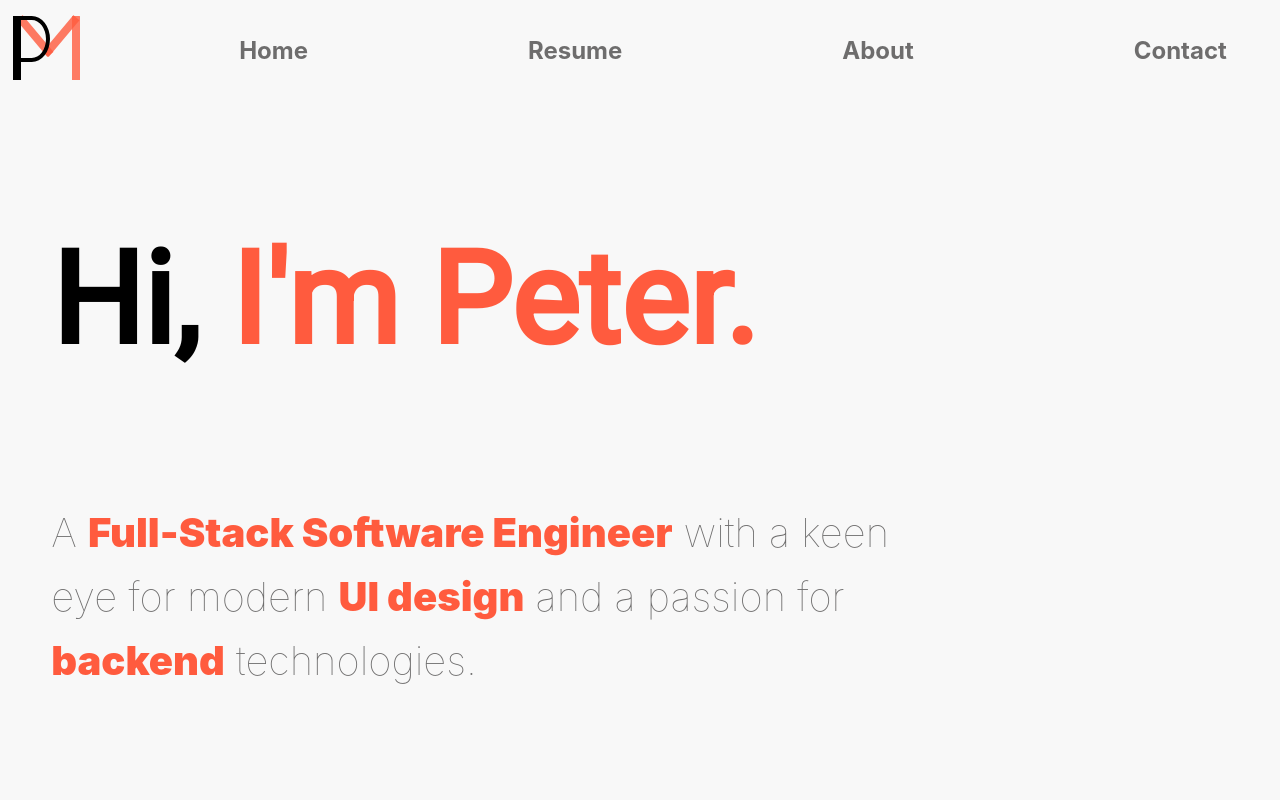
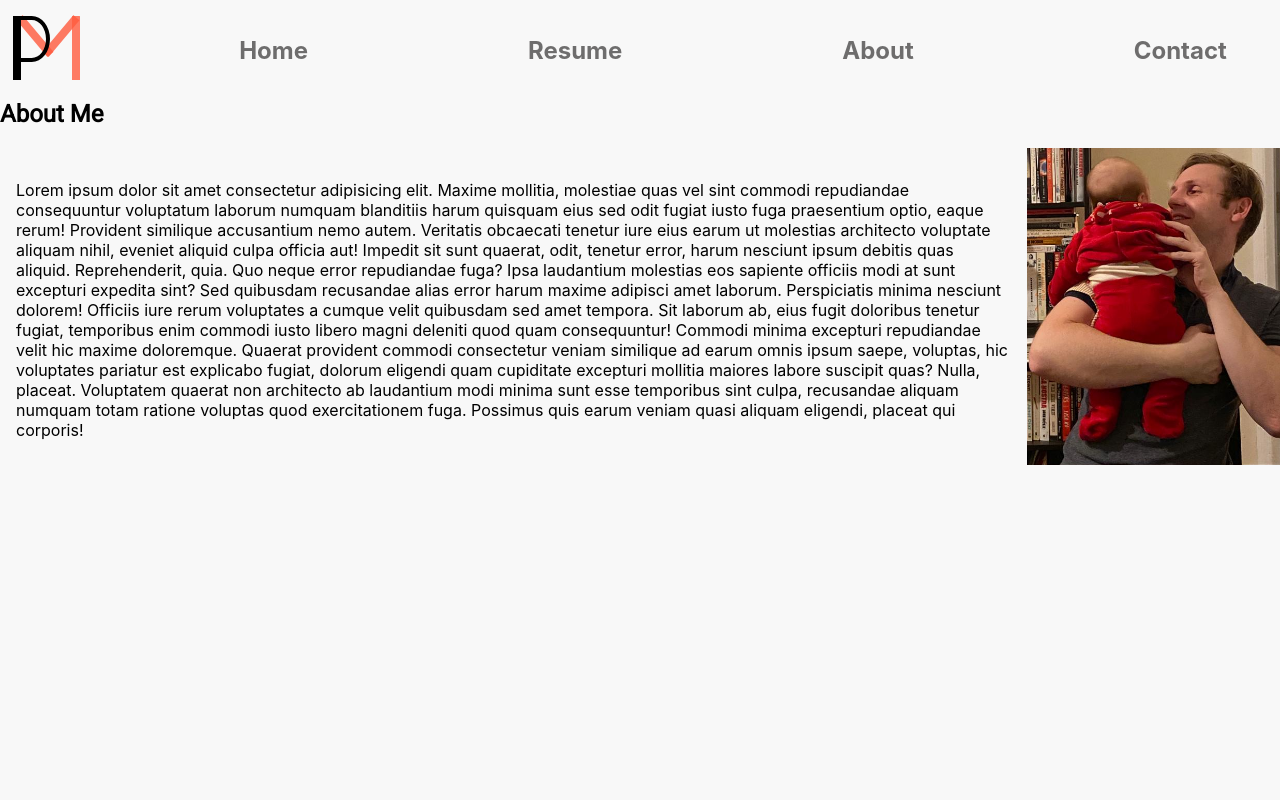
Before and after one commit to petermc87/portfolio, a React (Create React App) app: page /about in a window 1280 px wide. Shown: the top 800 px of the page. Built offline with nearby package versions, Linux system fonts and the light colour scheme.

Commit message:
added about section

```diff
--- /dev/null
+++ b/src/components/About/Article/Article.js
@@ -0,0 +1,36 @@
+import meandsaorla from '../../../../src/images/merandsaorla.png'
+import styles from '../Article/Article.module.scss'
+export default function Article () {
+    return(
+        <article >
+
+            <h1>About Me</h1>
+            <div className={styles.aboutSection}>
+            <p>Lorem ipsum dolor sit amet consectetur adipisicing elit. Maxime mollitia,
+molestiae quas vel sint commodi repudiandae consequuntur voluptatum laborum
+numquam blanditiis harum quisquam eius sed odit fugiat iusto fuga praesentium
+optio, eaque rerum! Provident similique accusantium nemo autem. Veritatis
+obcaecati tenetur iure eius earum ut molestias architecto voluptate aliquam
+nihil, eveniet aliquid culpa officia aut! Impedit sit sunt quaerat, odit,
+tenetur error, harum nesciunt ipsum debitis quas aliquid. Reprehenderit,
+quia. Quo neque error repudiandae fuga? Ipsa laudantium molestias eos
+sapiente officiis modi at sunt excepturi expedita sint? Sed quibusdam
+recusandae alias error harum maxime adipisci amet laborum. Perspiciatis
+minima nesciunt dolorem! Officiis iure rerum voluptates a cumque velit
+quibusdam sed amet tempora. Sit laborum ab, eius fugit doloribus tenetur
+fugiat, temporibus enim commodi iusto libero magni deleniti quod quam
+consequuntur! Commodi minima excepturi repudiandae velit hic maxime
+doloremque. Quaerat provident commodi consectetur veniam similique ad
+earum omnis ipsum saepe, voluptas, hic voluptates pariatur est explicabo
+fugiat, dolorum eligendi quam cupiditate excepturi mollitia maiores labore
+suscipit quas? Nulla, placeat. Voluptatem quaerat non architecto ab laudantium
+modi minima sunt esse temporibus sint culpa, recusandae aliquam numquam
+totam ratione voluptas quod exercitationem fuga. Possimus quis earum veniam
+quasi aliquam eligendi, placeat qui corporis!</p>
+                <div className={styles.imageContainer}>
+                    <img src={meandsaorla}/>
+                </div>
+            </div>
+        </article>
+    )
+}
--- /dev/null
+++ b/src/components/About/Article/Article.module.scss
@@ -0,0 +1,24 @@
+.aboutSection{
+    // border: solid black;
+    display: flex;
+}
+
+.aboutSection p{
+    // border: solid green;
+    width: 150%;
+    // max-width: 60rem;
+    min-width: 10%;
+    padding: 1rem;
+}
+.imageContainer{
+    // border: solid red;
+    // width: 150rem;
+    // height: 15rem;
+    // width: 40%;
+}
+
+
+.imageContainer img{
+    // height: 100%;
+    width: 100%;
+}
--- a/src/components/Header/Header.js
+++ b/src/components/Header/Header.js
@@ -1,30 +1,40 @@
 import styles from '../Header/Header.module.scss'
 import { useState } from 'react'
+import { useNavigate , Link} from 'react-router-dom'
 export default function Header () {
+
   const [openHamburger, setOpenHamburger] = useState(false)
   const [hamburgerInitializer, setHamburgerInitializer] = useState(false)
+  const navigate = useNavigate()
+
+  const handleHomeNavigate = () => {
+    navigate('/')
+  }
+
+  const handleAboutNavigate = () => {
+    navigate('/about')
+  }
 
   return (
     <>
-      <div className={styles.navigation}>
-        <div className={styles.logo}>
+      <div className={styles.navigation} >
+        <div className={styles.logo} onClick={()=>{handleHomeNavigate()}}>
           <div className={styles.straight} />
           <div className={styles.circle} />
           <div className={styles.line} />
           <div className={styles.lineTwo} />
           <div className={styles.straightEnd} />
         </div>
-        <div className={styles.navSelector}>
+         <div className={styles.navSelector} onClick={()=>{handleHomeNavigate()}}>
           <h2>Home</h2>
         </div>
-
           <div className={styles.navSelector}>
             <a href='https://drive.google.com/file/d/19UmH_5bRH1q4gbGMsO8-35fRxT8dFDvZ/view?usp=share_link'>
               <h2>Resume</h2>
             </a>
           </div>
-        <div className={styles.navSelector}>
-          <h2>About</h2>
+        <div className={styles.navSelector} onClick={()=>{handleAboutNavigate()}}>
+          <h2 >About</h2>
         </div>
         <div className={styles.navSelector}>
           <h2>Contact</h2>
@@ -47,20 +57,29 @@ export default function Header () {
       </div>
       {openHamburger && hamburgerInitializer
         ? <div className={styles.hamburgerNav}>
-          <div className={styles.navItem}><h1>Home</h1></div>
+          <div className={styles.navItem} onClick={()=>{
+              handleHomeNavigate()
+              setOpenHamburger(false)
+            }}><h1>Home</h1></div>
             <a href='https://drive.google.com/file/d/19UmH_5bRH1q4gbGMsO8-35fRxT8dFDvZ/view?usp=share_link'>
               <div className={styles.navItem}><h1>Resume</h1></div>
             </a>
-          <div className={styles.navItem}><h1>About</h1></div>
+          <div className={styles.navItem} onClick={()=>{
+              handleAboutNavigate()
+              setOpenHamburger(false)
+            }}><h1>About</h1></div>
           <div className={styles.navItem}><h1>Contact</h1></div>
         </div>
         : !openHamburger && hamburgerInitializer
             ? <div className={styles.hamburgerNavOut}>
-              <div className={styles.navItem}><h1>Home</h1></div>
+              <div className={styles.navItem} onClick={()=>{
+                  handleHomeNavigate()
+                  setOpenHamburger(false)
+                }}><h1>Home</h1></div>
               <a href='https://drive.google.com/file/d/19UmH_5bRH1q4gbGMsO8-35fRxT8dFDvZ/view?usp=share_link'>
                 <div className={styles.navItem}><h1>Resume</h1></div>
               </a>
-              <div className={styles.navItem}><h1>About</h1></div>
+              <div className={styles.navItem} onClick={()=>{handleAboutNavigate()}}><h1>About</h1></div>
               <div className={styles.navItem}><h1>Contact</h1></div>
             </div>
 
--- a/src/components/Project/Project.js
+++ b/src/components/Project/Project.js
@@ -1,5 +1,5 @@
 import styles from '../Project/Project.module.scss'
-// import GAMESCREEN from '../../../src/images/PM-gamescreen.png'
+
 export default function Project ({image, title, url}) {
   return (
     <div className={styles.projectContainer}>
--- a/src/components/Section/CompetenciesSection/CompetenciesSection.js
+++ b/src/components/Section/CompetenciesSection/CompetenciesSection.js
@@ -43,6 +43,11 @@ export default function CompetenciesSection () {
         skillTwo={git}
       />
     {/* </div> */}
+      <br/>
+      <br/>
+      <br/>
+      <br/>
+      <br/>
     </div>
   )
 }
--- a/src/index.js
+++ b/src/index.js
@@ -3,11 +3,14 @@ import ReactDOM from 'react-dom/client'
 import './index.css'
 import App from '../src/pages/App/App'
 import reportWebVitals from './reportWebVitals'
+import { BrowserRouter as Router } from 'react-router-dom'
 
 const root = ReactDOM.createRoot(document.getElementById('root'))
 root.render(
   <React.StrictMode>
-    <App />
+    <Router >
+      <App />
+    </ Router>
   </React.StrictMode>
 )
 
--- a/src/pages/About/About.js
+++ b/src/pages/About/About.js
@@ -0,0 +1,19 @@
+import Header from "../../components/Header/Header"
+import Article from "../../components/About/Article/Article"
+import styles from '../About/About.module.scss'
+
+export default function About () {
+    return(
+        <>
+            <Header/>
+            <br/>
+            <br/>
+            <br/>
+            <br/>
+            {/* <h1>About Page</h1>
+             */}
+             <div className={styles.aboutMe}></div>
+             <Article/>
+        </>
+    )
+}
--- a/src/pages/App/App.js
+++ b/src/pages/App/App.js
@@ -2,11 +2,20 @@
 // import './App.css';
 import styles from '../App/App.module.scss'
 import Home from '../Home/Home'
+import { Route, Routes } from 'react-router-dom'
+import About from '../About/About'
 
 function App () {
   return (
     <div className={styles.app}>
-      <Home />
+      <Routes>
+        <Route path='/' element={
+          <Home />
+        }/>
+        <Route path='/about' element={
+          <About />
+        }/>
+     </ Routes>
     </div>
   )
 }
```
Also changed, not shown: src/images/merandsaorla.png (added). Lines whose indentation alone changed are shown as unchanged.
